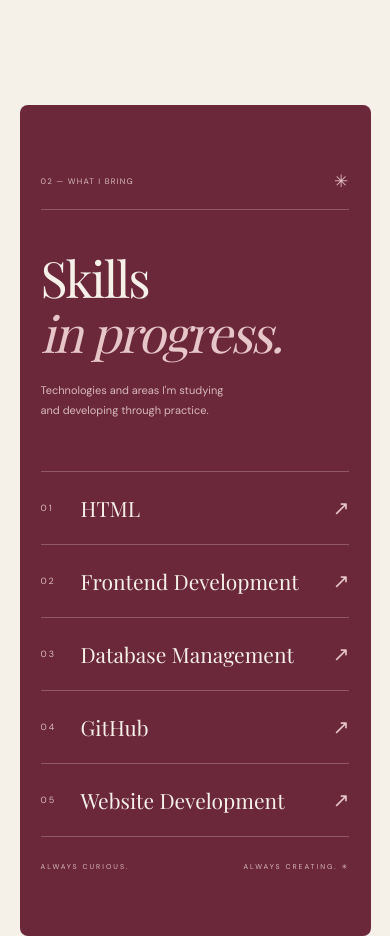
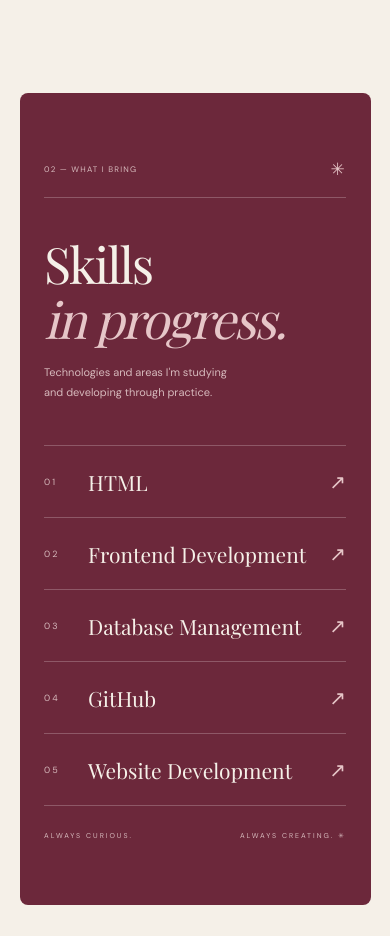
Before and after one commit to venice-aurelio/aurelio-project-1, a plain HTML site: page index.html in a window 390 px wide. Shown: the part 2117-3053 px from the top of the page. Drawn offline with nearby package versions, Linux system fonts and the light colour scheme; a web font is replaced by a local one.

Commit message:
make the layout little improve

```diff
--- a/assets/style.css
+++ b/assets/style.css
@@ -523,7 +523,8 @@ a {
     grid-template-columns: 60px 1fr 1fr 40px;
     align-items: center;
     gap: 20px;
-    padding: 25px 0;
+    min-height: 82px;
+    padding: 22px 0;
     border-bottom: 1px solid #8e5867;
     transition: 0.3s;
 }
@@ -1101,6 +1102,21 @@ a {
 
 @media (max-width: 900px) {
 
+    .skills-title {
+        display: block;
+        padding: 38px 0 32px;
+    }
+
+    .skills-title > p {
+        max-width: 280px;
+        margin-top: 16px;
+        text-align: left;
+    }
+
+    .skill-row {
+        grid-template-columns: 44px minmax(0, 1fr) minmax(120px, 0.8fr) 32px;
+    }
+
     .hero-layout {
         gap: 8%;
         padding-left: 3%;
@@ -1297,12 +1313,14 @@ a {
 
     .skills {
         width: 100%;
-        padding: 65px 6%;
+        min-width: 0;
+        margin: 20px 0;
+        padding: 65px 7%;
     }
 
     .skills-title {
         display: block;
-        padding: 40px 0;
+        padding: 38px 0 32px;
     }
 
     .skills-title h2 {
@@ -1310,13 +1328,16 @@ a {
     }
 
     .skills-title > p {
-        margin-top: 20px;
+        max-width: 240px;
+        margin-top: 16px;
+        text-align: left;
     }
 
     .skill-row {
-        grid-template-columns: 30px 1fr 25px;
-        gap: 10px;
-        padding: 22px 0;
+        grid-template-columns: 36px minmax(0, 1fr) 24px;
+        gap: 8px;
+        min-height: 72px;
+        padding: 18px 0;
     }
 
     .skill-row h3 {
```
